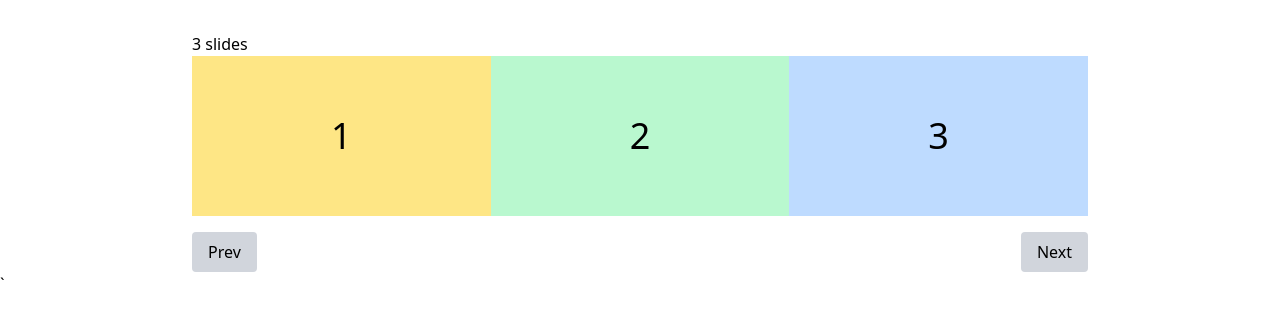
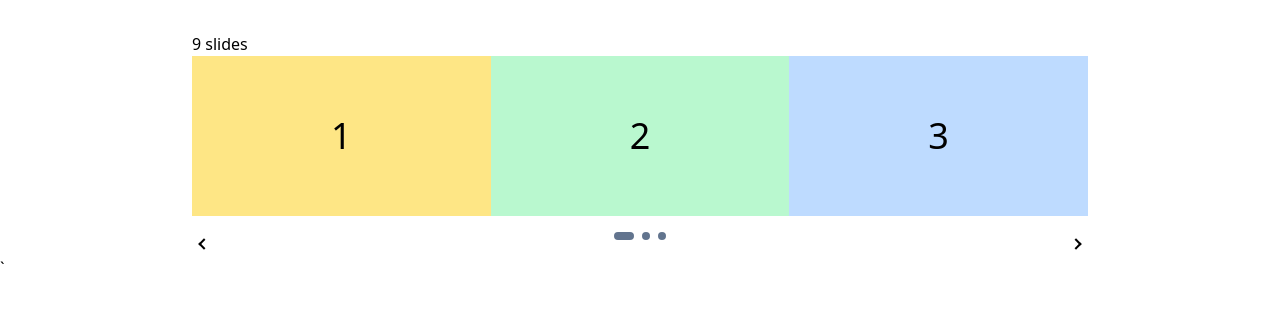
Before and after one commit to egorsasin/mosaic-carousel, an Angular app: page / in a window 1280 px wide. Shown: the top 310 px of the page. Built offline with nearby package versions, Linux system fonts and the light colour scheme.

Commit message:
apply transition

```diff
--- a/src/app/slider.html
+++ b/src/app/slider.html
@@ -1,16 +1,33 @@
-<h2>{{slides().length}} slides</h2>
+<h2>{{ slides().length }} slides</h2>
 
-<div #wrapper class="min-h-40 h-40 bg-gray-200 flex"
-    [ngClass]="{'transition-transform duration-300 ease-in-out': animated}"
-      (transitionend)="onTransitionEnd($event)">
-    @for (item of slides(); let index = $index; track item.id) {
-        <div class="h-full shrink-0" [style.width.px]="itemWidth()">
-            <ng-container *ngTemplateOutlet="item.template"></ng-container>
-        </div>
-    }
+<div
+  #wrapper
+  class="min-h-40 h-40 bg-gray-200 flex"
+  [ngClass]="{ 'transition-transform duration-300 ease-in-out': animated }"
+  (transitionend)="onTransitionEnd($event)"
+>
+  @for (item of slides(); let index = $index; track item.id) {
+    <div class="h-full shrink-0" [style.width.px]="itemWidth">
+      <ng-container *ngTemplateOutlet="item.template"></ng-container>
+    </div>
+  }
 </div>
 
 <div class="w-full flex justify-between mt-4">
-    <button class="px-4 py-2 bg-gray-300 rounded" (click)="onControlsClick(-1)">Prev</button>
-    <button class="px-4 py-2 bg-gray-300 rounded" (click)="onControlsClick(1)">Next</button>
+  <button class="cursor-pointer p-2" (click)="onControlsClick(-1)">
+    <div class="size-2 border-t-2 border-l-2 -rotate-45"></div>
+  </button>
+
+  <div class="flex gap-2">
+    @for (item of [1, 2, 3]; let index = $index; track index) {
+      <div
+        class="h-0 border-4 rounded-full border-slate-500 transition-[width] duration-200"
+        [class]="isActive(index) ? 'w-5' : 'w-2'"
+      ></div>
+    }
+  </div>
+
+  <button class="cursor-pointer p-2" (click)="onControlsClick(1)">
+    <div class="size-2 border-b-2 border-r-2 -rotate-45"></div>
+  </button>
 </div>
--- a/src/app/slider.ts
+++ b/src/app/slider.ts
@@ -3,8 +3,6 @@ import {
   contentChildren,
   ElementRef,
   inject,
-  Inject,
-  InjectionToken,
   Injectable,
   OnInit,
   Signal,
@@ -12,16 +10,13 @@ import {
   TemplateRef,
   viewChild,
   WritableSignal,
+  ChangeDetectionStrategy,
 } from '@angular/core';
 import { NgClass, NgTemplateOutlet } from '@angular/common';
 
 import { MosSlideDirective } from './slide.directive';
 
 const ITEMS_COUNT = 3;
-const PREFIX_LENGTH = new InjectionToken<number>('PREFIX_LENGTH', {
-  providedIn: 'root',
-  factory: () => 8,
-});
 
 export class Slide {
   constructor(
@@ -33,21 +28,11 @@ export class Slide {
 @Injectable({ providedIn: 'root' })
 export class SliderIdService {
   private id: number = 0;
-  private prefix: string;
-
-  constructor(@Inject(PREFIX_LENGTH) prefixLength: number) {
-    const alphabet = 'abcdefghijklmnopqrstuvwxyz';
-    const prefix = [...new Array(prefixLength)].map(() =>
-      alphabet.charAt(Math.floor(Math.random() * alphabet.length)),
-    );
-
-    this.prefix = prefix.join('');
-  }
 
   public getId(): string {
     this.id = ++this.id;
 
-    return `${this.prefix}-${this.id}`;
+    return `${this.id}`;
   }
 }
 
@@ -56,13 +41,13 @@ export class SliderIdService {
   imports: [NgTemplateOutlet, NgClass],
   templateUrl: './slider.html',
   styleUrl: './slider.css',
+  changeDetection: ChangeDetectionStrategy.OnPush,
 })
 export class MosSliderComponent implements OnInit {
   private elementRef = inject(ElementRef);
   private idService: SliderIdService = inject(SliderIdService);
 
   private index = 0;
-  private indexCached = 0;
 
   private get wrapperElement(): HTMLElement {
     return this.wrapper().nativeElement;
@@ -72,7 +57,7 @@ export class MosSliderComponent implements OnInit {
   protected items: Signal<readonly TemplateRef<unknown>[]> = contentChildren(MosSlideDirective, {
     read: TemplateRef,
   });
-  protected itemWidth = signal<number>(0);
+  protected itemWidth = 0;
   protected slides: WritableSignal<Slide[]> = signal<Slide[]>([]);
 
   protected animated = false;
@@ -81,19 +66,20 @@ export class MosSliderComponent implements OnInit {
     const element = this.elementRef.nativeElement;
     const { width } = element.getBoundingClientRect();
 
-    this.index = this.items().length - 1;
-    this.indexCached = this.index;
-
-    this.itemWidth.set(width / ITEMS_COUNT);
+    this.index = ITEMS_COUNT;
+    this.itemWidth = width / ITEMS_COUNT;
 
     const items = this.items();
 
-    const previousClones = items.slice(-ITEMS_COUNT)
-    const slides: Slide[] = items
-      .slice(-ITEMS_COUNT)
-      .map((item: TemplateRef<unknown>) => new Slide(this.getId(), item));
+    const previousClones = items.slice(-ITEMS_COUNT);
+    const nextClones = items.slice(0, ITEMS_COUNT);
+    const slides: Slide[] = [...previousClones, ...items, ...nextClones].map(
+      (item: TemplateRef<unknown>) => new Slide(this.getId(), item),
+    );
 
     this.slides.set(slides);
+
+    this.transformWrapper();
   }
 
   public onControlsClick(dir: number): void {
@@ -101,59 +87,49 @@ export class MosSliderComponent implements OnInit {
       return;
     }
 
-    const index = this.index;
-    const target = this.items();
+    this.animated = true;
+    this.index = this.index + dir;
 
-    const transform = this.itemWidth();
+    requestAnimationFrame(() => {
+      this.transformWrapper.apply(this);
+    });
+  }
 
-
-    if (dir < 0) {
-      this.wrapperElement.style.transform = `translateX(${-transform}px)`;
-
-      this.slides.update((value) => [new Slide(this.getId(), target[index]), ...value]);
-      this.animated = true;
-
-      requestAnimationFrame(() => {
-        this.wrapperElement.style.transform = `translateX(0)`;
-      });
-    } else {
-      this.animated = true;
-
-      this.slides.update((value) => [
-        ...value,
-        new Slide(this.getId(), target[index + 1 >= target.length ? 0 : index + 1]),
-      ]);
-
-      requestAnimationFrame(() => {
-        this.wrapperElement.style.transform = `translateX(${-transform}px)`;
-      });
-    }
-
-    if (this.index === 0 && dir < 0) {
-      this.index = this.items().length - 1;
-    } else {
-      this.index = this.index + dir > this.items().length - 1 ? 0 : this.index + dir;
-    }
-  }
   public onTransitionEnd(event: TransitionEvent) {
     this.animated = false;
 
-    if (
-      this.index - this.indexCached === 1 ||
-      this.indexCached - this.index === this.items().length - 1
-    ) {
-      const wrapperElement = this.wrapper().nativeElement;
+    if (this.index >= this.slides().length - ITEMS_COUNT) {
+      this.index = ITEMS_COUNT;
 
-      this.slides.update((value) => value.slice(1));
-      wrapperElement.style.transform = `translateX(0)`;
-    } else {
-      this.slides.update((value) => value.slice(0, ITEMS_COUNT));
+      this.transformWrapper();
+    } else if (this.index <= 0) {
+      this.index = ITEMS_COUNT;
+
+      this.transformWrapper();
+    }
+  }
+
+  protected isActive(index: number): boolean {
+    const itemsLength = this.items().length;
+
+    if (this.index < ITEMS_COUNT) {
+      return itemsLength - ITEMS_COUNT + this.index === index;
     }
 
-    this.indexCached = this.index;
+    if (this.index >= ITEMS_COUNT + itemsLength) {
+      return itemsLength + ITEMS_COUNT - this.index === index;
+    }
+
+    return this.index - ITEMS_COUNT === index;
   }
 
   private getId(): string {
     return this.idService.getId();
   }
+
+  private transformWrapper(): void {
+    const transform = this.itemWidth * this.index;
+
+    this.wrapperElement.style.transform = `translateX(-${transform}px)`;
+  }
 }
```
Also changed, not shown: 1 other file (tests, documents, lock files or other folders).
